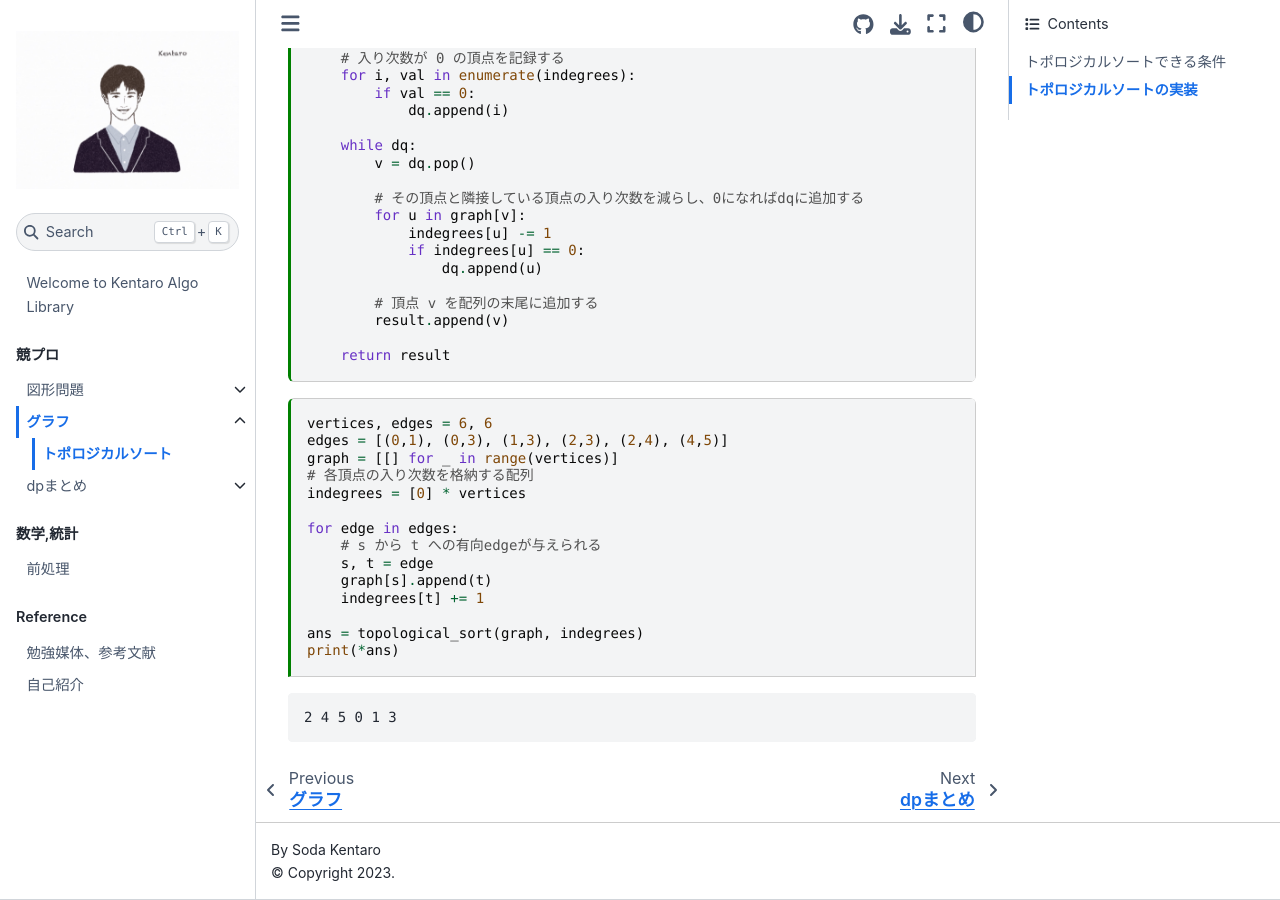
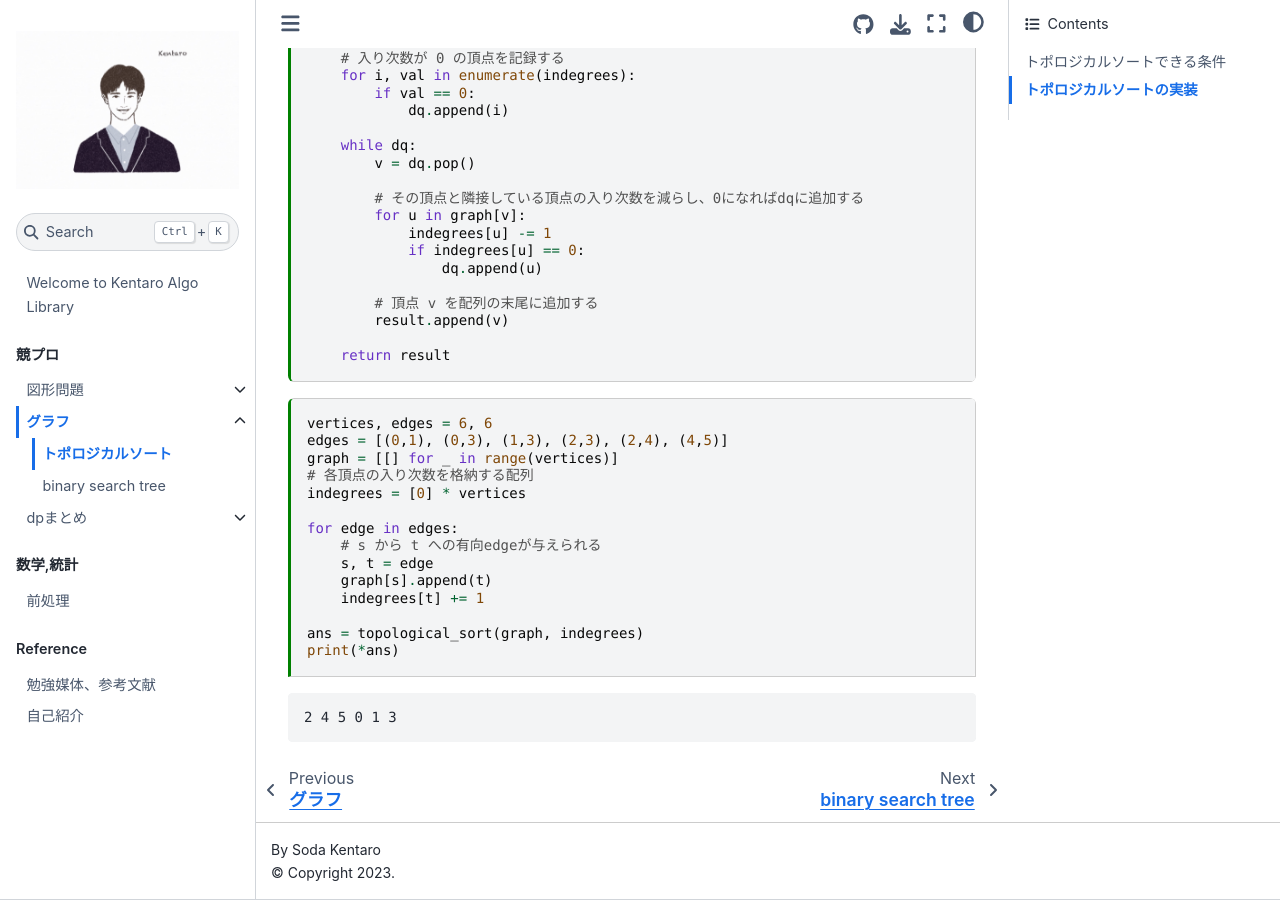
Before and after one commit to nyankiti/algo-library, a Jupyter Book: the page built from book/graph/topological_sort.ipynb, in a window 1280 px wide and 900 px high, scrolled down 2201 px. Built offline with Jupyter Book 1.0.4 settings and Sphinx 7.4.7 and the Sphinx Book theme 1.1.4, drawn with Linux system fonts in a browser that asks for light colours.

Commit message:
binary search tree

```diff
--- a/book/_toc.yml
+++ b/book/_toc.yml
@@ -13,6 +13,7 @@ parts:
       - file: graph/index
         sections:
           - file: graph/topological_sort
+          - file: graph/binary_search_tree
 
       - file: dp/index
         sections:
```
Also changed, not shown: book/graph/binary_search_tree.ipynb (added).
